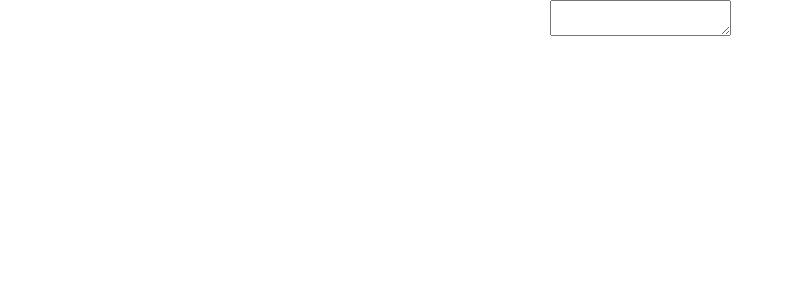
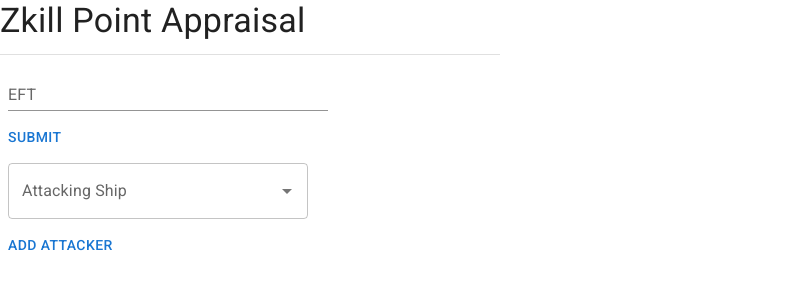
Before and after one commit to folklorelabs/zkill-point-calc, a React (Create React App) app: page / in a window 1280 px wide. Shown: the top 300 px of the page, without its empty margins (0-794 px from the left). Built offline with nearby package versions, Linux system fonts and the light colour scheme.

Commit message:
lots of styling

```diff
--- a/package.json
+++ b/package.json
@@ -4,6 +4,11 @@
   "version": "0.1.0",
   "private": true,
   "dependencies": {
+    "@emotion/react": "^11.10.5",
+    "@emotion/styled": "^11.10.5",
+    "@fontsource/roboto": "^4.5.8",
+    "@mui/icons-material": "^5.11.0",
+    "@mui/material": "^5.11.5",
     "@testing-library/jest-dom": "^5.16.5",
     "@testing-library/react": "^13.4.0",
     "@testing-library/user-event": "^13.5.0",
--- a/src/components/App.js
+++ b/src/components/App.js
@@ -14,10 +14,22 @@
   getTotalPoints,
 } from '../contexts/ZkillPoints';
 
+import Box from '@mui/material/Box';
+import Typography from '@mui/material/Typography';
+import FormControl from '@mui/material/FormControl';
+import Autocomplete from '@mui/material/Autocomplete';
+import TextField from '@mui/material/TextField';
+import Button from '@mui/material/Button';
+import IconButton from '@mui/material/IconButton';
+import DeleteIcon from '@mui/icons-material/Delete';
+import Tooltip from '@mui/material/Tooltip';
+import Divider from '@mui/material/Divider';
+
 import SHIPS from '../data/ships.json';
 import './App.css';
 
 function App() {
+  const txtEftRef = useRef();
   const selInvolvedRef = useRef();
   const { zkillPointsState, zkillPointsDispatch } = useZkillPointsContext();
   const state = useMemo(() => ({
@@ -28,8 +40,8 @@
     involvedSizeMultiplier: getInvolvedSizeMultiplier(zkillPointsState),
     totalPoints: getTotalPoints(zkillPointsState),
   }), [zkillPointsState]);
-  const txtEftHandler = useCallback(async (e) => {
-    const val = e.target.value;
+  const btnEftHandler = useCallback(async () => {
+    const val = txtEftRef.current.value;
     const action = await loadVictim(val);
     zkillPointsDispatch(action);
   }, [zkillPointsDispatch]);
@@ -42,32 +54,113 @@
   }, [zkillPointsDispatch]);
 
   return (
-    <div className="App">
-      <textarea
-        onChange={txtEftHandler}
-      ></textarea>
+    <Box sx={{ width: '100%', maxWidth: 500 }}>
+      <Typography variant="h4" gutterBottom>
+        Zkill Point Appraisal
+      </Typography>
       {state.victimShip ? (
         <>
-          <h1>{state.victimShip.name}</h1>
+          <Typography variant="h2" gutterBottom>
+            {state.totalPoints}
+          </Typography>
+          <Typography variant="h5" gutterBottom>
+            Victim Breakdown
+          </Typography>
           <ul>
-            <li>Base Points: {state.victimBasePoints}</li>
+            <li>
+              <Tooltip title="Determined by rig slot size">
+                <span>Base Points: {state.victimBasePoints} ({state.victimShip.name})</span>
+              </Tooltip>
+            </li>
+            <li>
+              <Tooltip title="Based on meta value of DDAs and modules with heat. Mining harvesters reduce by same amount.">
+                <span>Danger Factor: {state.victimDangerFactor}</span>
+              </Tooltip>
+              <ul>
                 {state.victimShip.modules.filter(module => module.dangerFactor > 0).map((module, i) => (
                   <li
                     key={module.uuid}
                     value={module.id}
                   >
-                  {module.name} ({module.dangerFactor})
+                    <Tooltip title={`This module ${module.hasHeat ? 'has heat' : ''}${module.isDroneMod ? 'is a drone dmg mod' : ''}${module.isMiningMod ? 'is a mining harvester' : ''}`}>
+                      <span>{module.name} ({module.dangerFactor})</span>
+                    </Tooltip>
                   </li>
                 ))}
-            <li>Danger Factor: {state.victimDangerFactor}</li>
-            <li>Involved Qty Penalty: {state.involvedQtyPenalty}</li>
-            <li>Involved Size Multiplier: {state.involvedSizeMultiplier}</li>
-            <li>{state.totalPoints}</li>
               </ul>
-          <select
-            ref={selInvolvedRef}
+            </li>
+          </ul>
+          <Typography variant="h5" gutterBottom>
+            Attacker Breakdown
+          </Typography>
+          <ul>
+            <li>
+              <span>Involved Ships ({zkillPointsState.involvedShips.length})</span>
+              <ul>
+                {zkillPointsState.involvedShips.map((ship) => (
+                  <li
+                    key={ship.uuid}
                   >
-            <option key="capsule">
+                    {ship.name}
+                    <IconButton
+                      aria-label="delete"
+                      size="small"
+                      onClick={() => btnAttackerRemoveHandler(ship.uuid)}
+                    >
+                      <DeleteIcon fontSize="inherit" />
+                    </IconButton>
+                  </li>
+                ))}
+              </ul>
+            </li>
+            <li>
+              <Tooltip title="Reduces points exponentially based on the number of attackers.">
+                <span>Involved Qty Penalty: {state.involvedQtyPenalty}</span>
+              </Tooltip>
+            </li>
+            <li>
+              <Tooltip title="Apply a bonus/penalty from -50% to 20% depending on average size of attacking ships. For example: Smaller ships blowing up bigger ships get a bonus or bigger ships blowing up smaller ships get a penalty. Also uses rig slot size for comparison and averages all attacking ships involved. Capsules are equal to victim ship rig size + 1.">
+                <span>Involved Size Multiplier: {state.involvedSizeMultiplier}</span>
+              </Tooltip>
+            </li>
+          </ul>
+        </>
+      ) : ''}
+      <Divider />
+      <FormControl sx={{ m: 1, minWidth: 320 }} size="small">
+        <TextField
+          id="eft-input"
+          label="EFT"
+          multiline
+          maxRows={15}
+          variant="standard"
+          inputRef={txtEftRef}
+        />
+      </FormControl>
+      <div>
+        <Button
+          onClick={btnEftHandler}
+        >Submit</Button>
+      </div>
+      <FormControl sx={{ m: 1, minWidth: 320 }} size="small">
+        <Autocomplete
+          disablePortal
+          id="attacker-select"
+          options={SHIPS.sort((a, b) => `${a.rigSize} ${a.group}`.localeCompare(`${b.rigSize} ${b.group}`))}
+          groupBy={(option) => `${option.group} (${Math.pow(5, option.rigSize)} points)`}
+          getOptionLabel={(option) => option.name}
+          sx={{ width: 300 }}
+          renderInput={(params) => <TextField {...params} inputRef={selInvolvedRef} label="Attacking Ship" />}
+        />
+        {/* <NativeSelect
+          labelId="attacker-select"
+          id="attacker-select"
+          inputProps={{
+            ref: selInvolvedRef
+          }}
+          label="Attacking Ship"
+        >
+          <option value="Capsule">
             Capsule
           </option>
           {SHIPS.map((ship) => (
@@ -78,25 +171,14 @@
                 {ship.name}
             </option>
         ))}
-          </select>
-          <button
+        </NativeSelect> */}
+      </FormControl>
+      <div>
+        <Button
           onClick={btnAttackerAddHandler}
-          >Add attacker</button>
-          <ul>
-              {zkillPointsState.involvedShips.map((ship) => (
-                <li
-                  key={ship.uuid}
-                >
-                  {ship.name}
-                  <button
-                    onClick={() => btnAttackerRemoveHandler(ship.uuid)}
-                  >Remove attacker</button>
-                </li>
-              ))}
-            </ul>
-        </>
-      ) : ''}
+        >Add attacker</Button>
       </div>
+    </Box>
   );
 }
 
--- a/src/index.js
+++ b/src/index.js
@@ -1,6 +1,8 @@
 import React from 'react';
 import ReactDOM from 'react-dom/client';
 import './index.css';
+import './index.styles.js';
+import CssBaseline from '@mui/material/CssBaseline';
 import App from './components/App';
 import { ZkillPointsProvider } from './contexts/ZkillPoints';
 import reportWebVitals from './reportWebVitals';
@@ -9,6 +11,7 @@
 root.render(
   <React.StrictMode>
     <ZkillPointsProvider>
+      <CssBaseline />
       <App />
     </ZkillPointsProvider>
   </React.StrictMode>
--- /dev/null
+++ b/src/index.styles.js
@@ -0,0 +1,4 @@
+import '@fontsource/roboto/300.css';
+import '@fontsource/roboto/400.css';
+import '@fontsource/roboto/500.css';
+import '@fontsource/roboto/700.css';
```
Also changed, not shown: 1 other file (tests, documents, lock files or other folders). Lines whose indentation alone changed are shown as unchanged.
